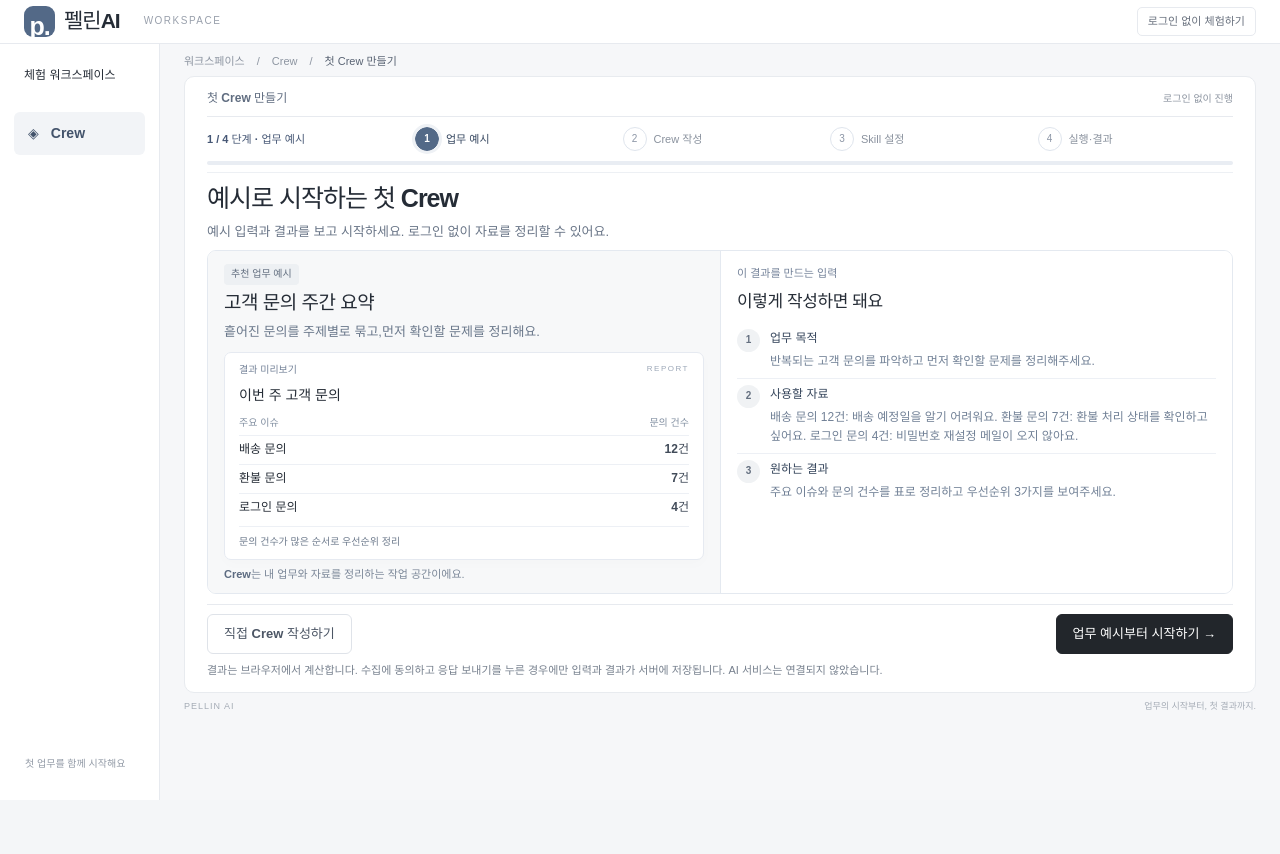
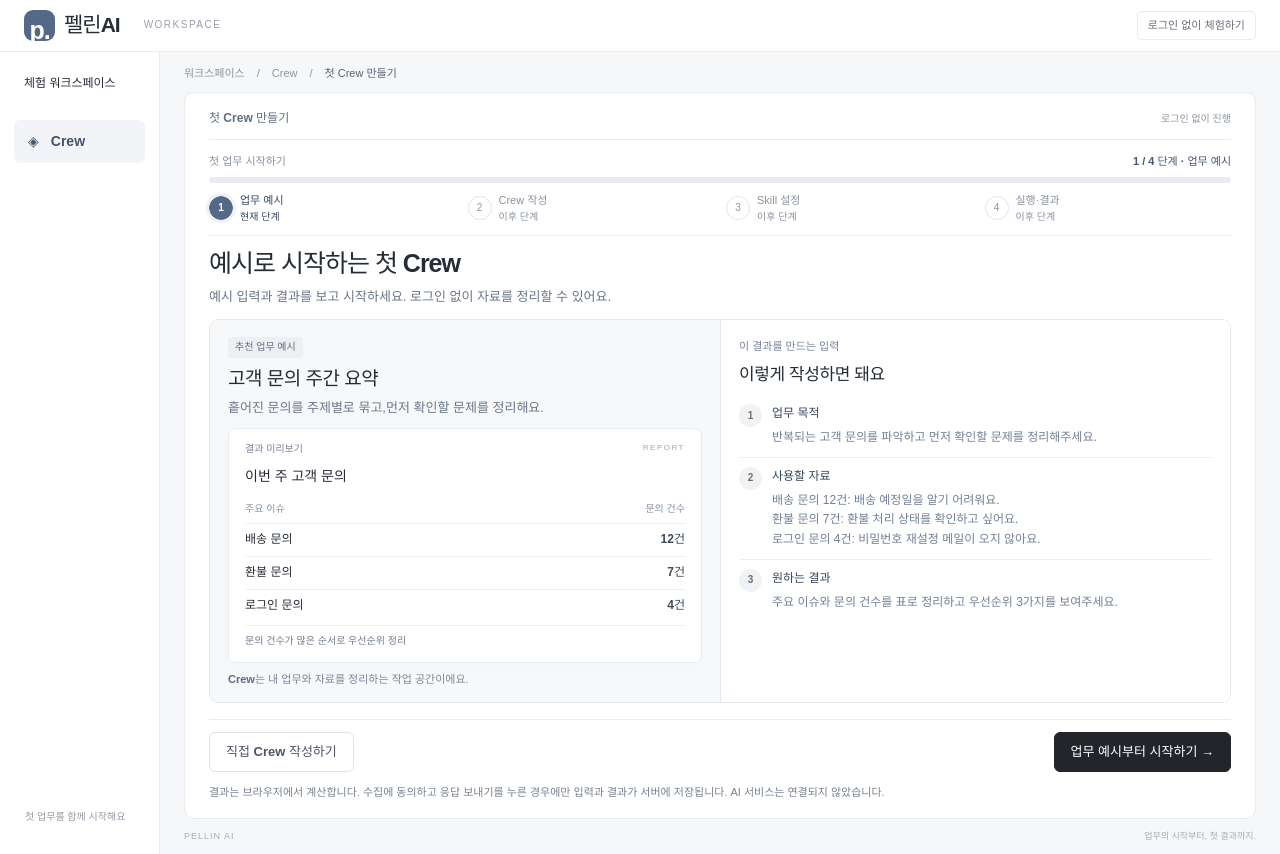
Before and after one commit to h03j8/pelyn-crew-demo, a React (Vite) app: page / in a window 1280 px wide. Before the commit the page ends 800 px from the top, so only its background shows below. Built offline with nearby package versions, Linux system fonts and the light colour scheme.

Commit message:
Restore spacious single-column questionnaire

```diff
--- a/src/web.css
+++ b/src/web.css
@@ -3,69 +3,61 @@
 
 /* Desktop overview: fit the first workflow screens at normal browser zoom. */
 @media(min-width:901px){
- .top{height:44px;padding:0 24px}
- .workspace{min-height:calc(100dvh - 44px)}
+ .top{height:52px;padding:0 24px}
+ .workspace{min-height:calc(100dvh - 52px)}
  .workspace>aside{width:160px;padding:22px 14px}
- main{max-width:1440px;margin:0 auto;padding:8px 24px 0}
- .breadcrumb{margin-bottom:6px}
- .panel{min-height:0;padding:12px 22px}
- .panel-head{padding-bottom:7px;margin-bottom:8px}
- .progress-nav{display:grid;grid-template-columns:190px minmax(0,1fr);gap:8px 18px;align-items:center;padding-bottom:10px;margin-bottom:10px}
- .progress-caption{display:block;margin:0;grid-column:1;grid-row:1}
- .progress-caption>span{display:none}
- .progress-nav .steps{margin:0;grid-column:2;grid-row:1}
- .progress-track{height:4px;grid-column:1 / -1;grid-row:2}
- .progress-nav .step small{display:none}
- .progress-nav .step,.progress-nav .step.current,.progress-nav .step.done{min-height:28px}
+ main{max-width:1440px;margin:0 auto;padding:12px 24px 0}
+ .breadcrumb{margin-bottom:10px}
+ .panel{min-height:0;padding:16px 24px}
+ .panel-head{padding-bottom:10px;margin-bottom:12px}
+ .progress-nav{padding-bottom:12px;margin-bottom:14px}
+ .progress-caption{margin-bottom:7px}
+ .progress-nav .steps{margin-top:8px}
+ .progress-nav .step,.progress-nav .step.current,.progress-nav .step.done{min-height:34px}
  h1{font-size:25px;margin-bottom:5px}
- .lead{margin-bottom:10px}
- .example-preview,.example-guide{padding:12px 18px}
+ .lead{margin-bottom:16px}
+ .example-preview,.example-guide{padding:18px 22px}
  .example-title{font-size:19px;margin-bottom:5px}
- .example-description{line-height:1.6;margin-bottom:8px}
- .example-description br{display:none}
- .example-preview .tag{margin-bottom:4px}
- .preview-document{padding:9px 14px}
- .document-heading{margin-bottom:5px}
- .preview-document h3{margin-bottom:4px}
- .sample-output div{padding:4px 0}
+ .example-description{line-height:1.6;margin-bottom:12px}
+ .example-preview .tag{margin-bottom:7px}
+ .preview-document{padding:12px 16px}
+ .document-heading{margin-bottom:8px}
+ .preview-document h3{margin-bottom:6px}
+ .sample-output div{padding:6px 0}
  .document-note{margin:4px 0 0;padding-top:7px}
- .crew-definition{margin-top:6px}
+ .crew-definition{margin-top:10px}
  .example-guide h2{margin:4px 0 6px;font-size:17px}
- .guide-row{min-height:0;padding:8px 0;gap:10px}
+ .guide-row{min-height:0;padding:12px 0;gap:10px}
  .guide-row strong{margin-bottom:4px}
- .guide-row p{line-height:1.6}
- .guide-row .preserve{white-space:normal}
- .panel>.actions:not(:first-child),.actions{margin-top:10px;padding-top:9px;min-height:0}
+ .guide-row p{line-height:1.65}
+ .panel>.actions:not(:first-child),.actions{margin-top:16px;padding-top:12px;min-height:0}
  .btn,.btn.primary{min-height:40px;padding:8px 16px}
- .privacy-note{margin-top:8px;line-height:1.6}
- .page-footer{padding:6px 0}
+ .privacy-note{margin-top:12px;line-height:1.6}
+ .page-footer{padding:10px 0}
  .form-grid{grid-template-columns:minmax(0,1fr) 200px;gap:20px}
- #root .form-grid>div{display:grid;grid-template-columns:repeat(2,minmax(0,1fr));gap:12px 18px;align-items:start}
- .form-grid .field{margin:0;min-width:0}
- .form-grid .field:nth-child(3){grid-column:1;grid-row:2}
- .form-grid .field:nth-child(4){grid-column:2;grid-row:2}
- .field{margin-bottom:10px}
- label{margin-bottom:5px}
- input:not([type=radio]):not([type=checkbox]){min-height:42px;padding:8px 12px}
- .field textarea{height:84px;min-height:72px;padding:8px 12px}
- .form-grid .field:nth-child(2) textarea{height:80px}
- .form-grid .field:nth-child(3) textarea{height:96px}
+ #root .form-grid>div{display:flex;flex-direction:column;gap:22px;min-width:0}
+ .form-grid .field{margin:0;min-width:0;width:100%}
+ .field{margin-bottom:22px}
+ label{margin-bottom:8px}
+ input:not([type=radio]):not([type=checkbox]){min-height:46px;padding:10px 14px}
+ .field textarea{height:112px;min-height:100px;padding:11px 14px}
+ .form-grid .field:nth-child(3) textarea{height:160px}
  .hint{margin-top:4px}
- .box,.callout{padding:12px 16px}
- .box{margin-bottom:10px}
- .callout{margin:10px 0}
- .skill-option{min-height:52px;padding:8px 12px;margin-bottom:6px}
+ .box,.callout{padding:18px 20px}
+ .box{margin-bottom:12px}
+ .callout{margin:12px 0}
+ .skill-option{min-height:58px;padding:10px 12px;margin-bottom:8px}
  .skill-option:last-child{margin-bottom:0}
- .summary-row{padding:7px 0}
+ .summary-row{padding:9px 0}
  .summary-row strong{margin-bottom:3px}
  .collection{margin-top:18px}
 }
 @media(min-width:901px) and (max-height:800px){
  .example-description br{display:none}
  .example-description{margin-bottom:9px}
- .guide-row{padding:6px 0}
- .example-preview,.example-guide{padding:10px 16px}
- .progress-nav{margin-bottom:8px;padding-bottom:7px}
- .lead{margin-bottom:8px}
- .crew-definition{margin-top:5px}
+ .guide-row{padding:9px 0}
+ .example-preview,.example-guide{padding:14px 18px}
+ .progress-nav{margin-bottom:10px;padding-bottom:9px}
+ .lead{margin-bottom:12px}
+ .crew-definition{margin-top:7px}
 }
```
